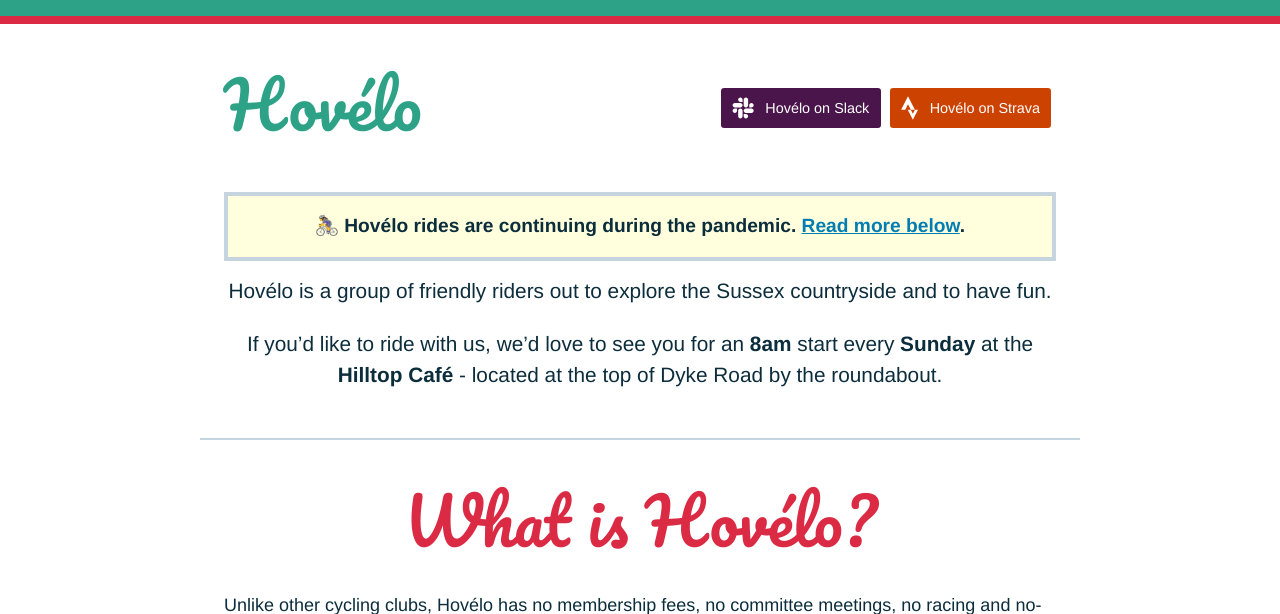
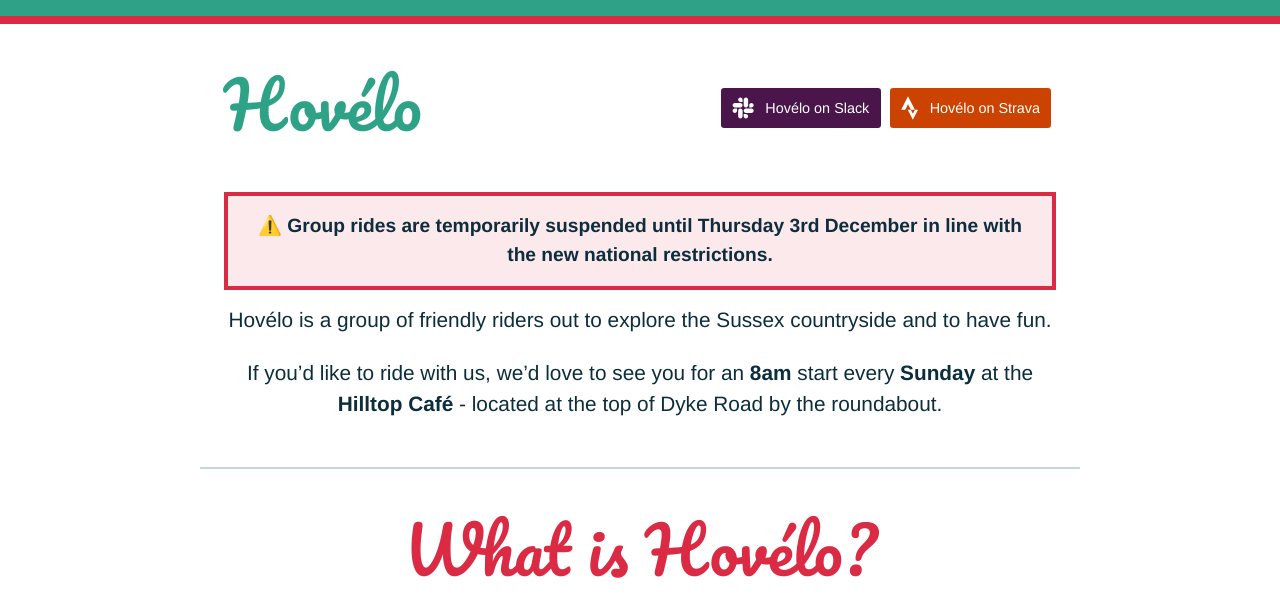
Before and after one commit to hovelo/website, a PHP site: page / in a window 1280 px wide. Shown: the top 614 px of the page. Run offline with PHP 8.4, Linux system fonts and the light colour scheme; some web fonts are replaced.

Commit message:
Update Covid banner for November cancellation

```diff
--- a/html/assets/css/style.css
+++ b/html/assets/css/style.css
@@ -288,6 +288,10 @@ a:hover {
 	background: #FFFFdd;
 	border: 0.25rem solid #c5d4df;
 }
+.announcement.error {
+	background: rgba(219, 42, 68, 0.1);
+    border-color: #DB2A44;
+}
 .wrap + .announcement {
 	border-top: 0.25rem solid #c5d4df;
 }
--- a/html/index.html
+++ b/html/index.html
@@ -73,8 +73,8 @@
 	</section>
 
 	<section class="wrap plain hero">
-		<div class="announcement">
-			<h2>🚴‍♀️ Hovélo rides are continuing during the pandemic. <a href="#covid">Read more below</a>.</h2>
+		<div class="announcement error">
+			<h2>⚠️ Group rides are temporarily suspended until Thursday 3rd December in line with the new national restrictions.</h2>
 		</div>
 		<h2 class="meta">Hovélo is a group of friendly riders out to explore the Sussex countryside and to have&nbsp;fun.</h2>
 		<p>If you’d like to ride with us, we’d love to see you for an <strong>8am</strong> start every <strong>Sunday</strong> at the <strong>Hilltop Café</strong> - located at the top of Dyke Road by the roundabout.</p>
@@ -89,7 +89,7 @@
 		<p>This isn't about tearing people's legs off or suffering - you can find that elsewhere. This is about getting used to riding in a group and having fun. There'll be chatting, jokes and discussions about cycling etiquette (and maybe a post-ride beer or coffee).</p>
 		<p>Shaved legs entirely optional for both sexes.</p>
 	</section>
-
+	<!--
 	<section class="wrap announcement" id="covid">
 		<h2>COVID 19 - Important update</h2>
 		<p>We are planning to continue with our Sunday social rides with the following mandatory rules.</p>
@@ -107,6 +107,7 @@
 
 		<p>For further guidance please see the <a rel="noopener" href="https://www.britishcycling.org.uk/about/article/20200512-about-bc-news-British-Cycling-Updated-Coronavirus-Guidance-0">British cycling website</a>. Feel free to join our <a rel="noopener" href="https://slack.hovelo.co.uk/invite">Slack group</a> to discuss any of this further.</p>
 	</section>
+	-->
 
 	<section class="subtle wrap">
 		<div class="map" id="js-map"></div>
```
